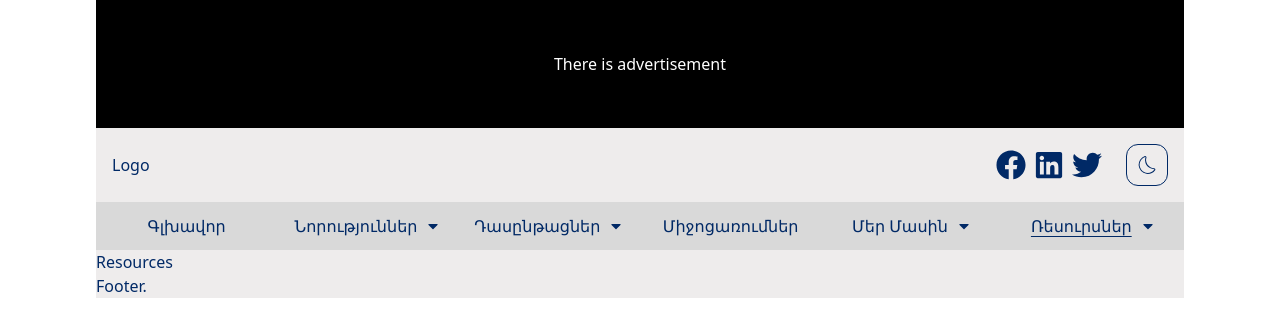
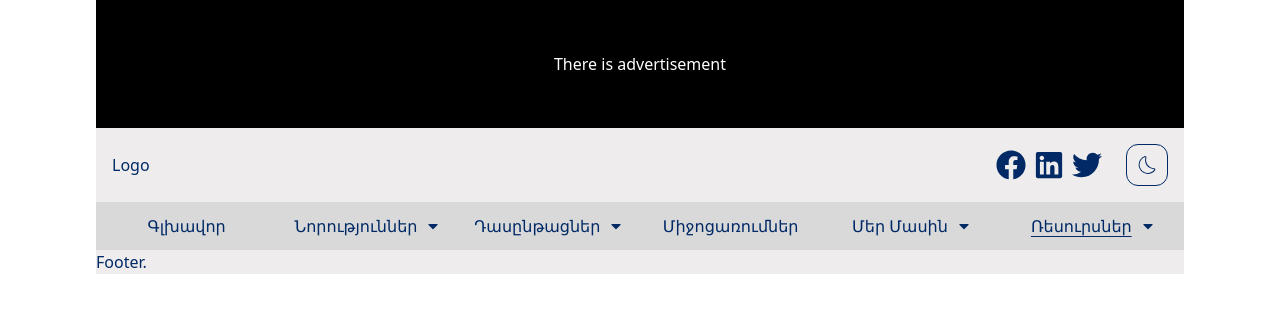
Before and after one commit to khachatryanhovhannes/news-website, a Next.js app: page /resources in a window 1280 px wide. Shown: the top 336 px of the page. Built offline with nearby package versions, Linux system fonts and the light colour scheme.

Commit message:
develop: Creating api folder

```diff
--- a/app/resources/page.tsx
+++ b/app/resources/page.tsx
@@ -1,3 +1,3 @@
 export default function Resources() {
-  return <>Resources</>;
+  return <main className="px-4"></main>;
 }
```
Also changed, not shown: services/api.ts (added, +9 -0 lines), services/api.config.ts (added).
